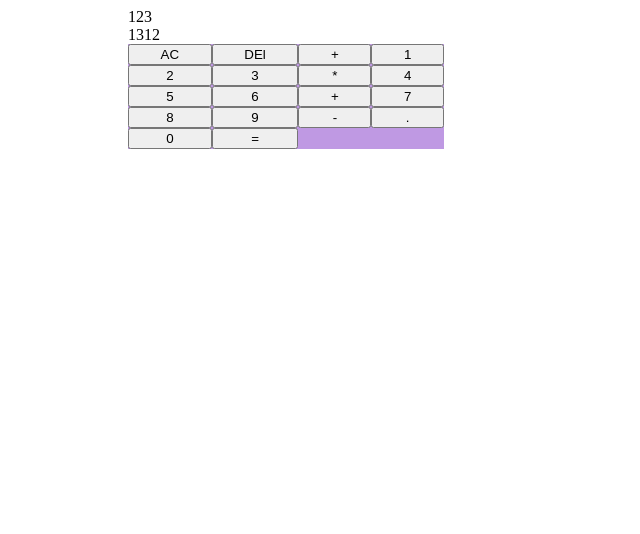
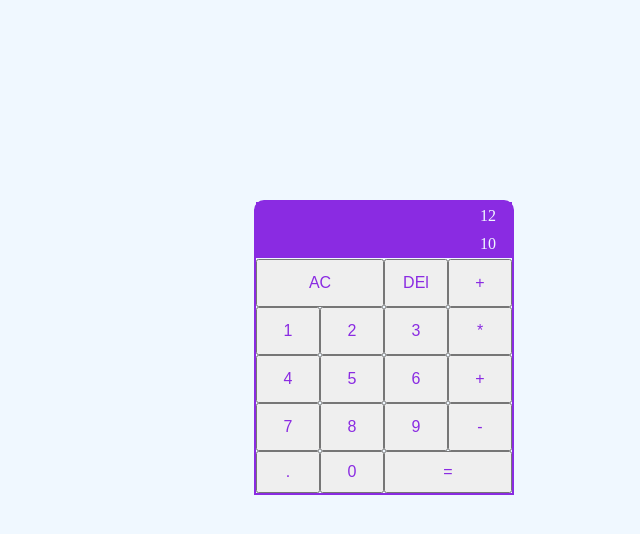
Before and after one commit to Amjad-Afridi/Calculator-UI-CSS-Grid, a plain HTML site: page index.html in a window 1280 px wide. Shown: the whole page, without its empty margins (354-994 px from the left). Drawn offline with Linux system fonts and the light colour scheme.

Commit message:
final version

```diff
--- a/index.html
+++ b/index.html
@@ -10,11 +10,11 @@
 <body>
     <div class="main-container">
         <div class="output">
-            <div class="previous-value">123</div>
-            <div class="current-value">1312</div>
+            <div class="previous-value">12</div>
+            <div class="current-value">10</div>
         </div>
         <div class="grid-container">
-            <button class="btn-style">AC</button>
+            <button class="btn-style colspan-2">AC</button>
             <button class="btn-style">DEl</button>
             <button class="btn-style">+</button>
             <button class="btn-style">1</button>
@@ -31,7 +31,7 @@
             <button class="btn-style">-</button>
             <button class="btn-style">.</button>
             <button class="btn-style">0</button>
-            <button class="btn-style">=</button>
+            <button class="btn-style colspan-2">=</button>
         </div>
     </div>
 
--- a/style.css
+++ b/style.css
@@ -1,22 +1,49 @@
+body{
+    background-color: aliceblue;
+}
+.main-container{
+    margin-top:200px;
+    margin-left:600px;
 
-.main-container{
-
-    width:25% ;
-    margin: auto;
+    width: 16rem;
+    border: 2px solid blueviolet;
+    border-top-left-radius: 10px;
+    border-top-right-radius: 10px;
 
 }
 .grid-container{
     display: grid;
-    grid-template-columns: repeat(4, auto);
-    background-color: rgb(191, 153, 227);
+    grid-template-columns: repeat(4, 4rem);
+    grid-template-rows: repeat(4, 3rem);
+    grid-gap: 0;
 }
-.ouput{
-/* display: flex;
-flex-direction:column ;
-justify-content: space-between ; */
-background-color: black;
+.output{
+    margin-bottom: 1px;
+    height: 3.5rem;
+    background-color: blueviolet;
+    color: aliceblue;
+    display: flex;
+    flex-direction: column;
+    align-items: flex-end;
+    justify-content: space-around;
+    padding-right: 1rem;
 }
-.previous-value{
-    display: flex;
-    align-items: flex-end;
+.btn-style{
+
+   align-items: center;
+    color: blueviolet;
+    font-size: medium;
+    padding: 10px;
 }
+.colspan-2{
+    grid-column: span 2;
+}
+
+.btn-style:hover{
+    color: aliceblue;
+    background-color: blueviolet;
+    transition: ease-in-out;
+    outline: none;
+    border: none;
+
+}
```
